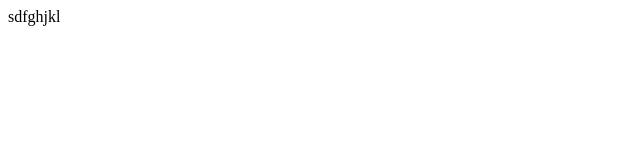
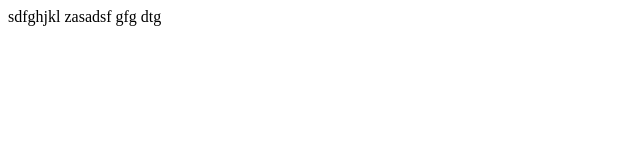
Before and after one commit to shivadev445/test2, a plain HTML site: page index copy.html in a window 1280 px wide. Shown: the whole page, without its empty margins (0-640 px from the left). Drawn offline with Linux system fonts and the light colour scheme.

Commit message:
commit 2

```diff
--- a/index copy.html
+++ b/index copy.html
@@ -1,6 +1,7 @@
 <!DOCTYPE html>
 <html lang="en">
 sdfghjkl
+zasadsf gfg dtg
 
 <head>
     <meta charset="UTF-8">
```
